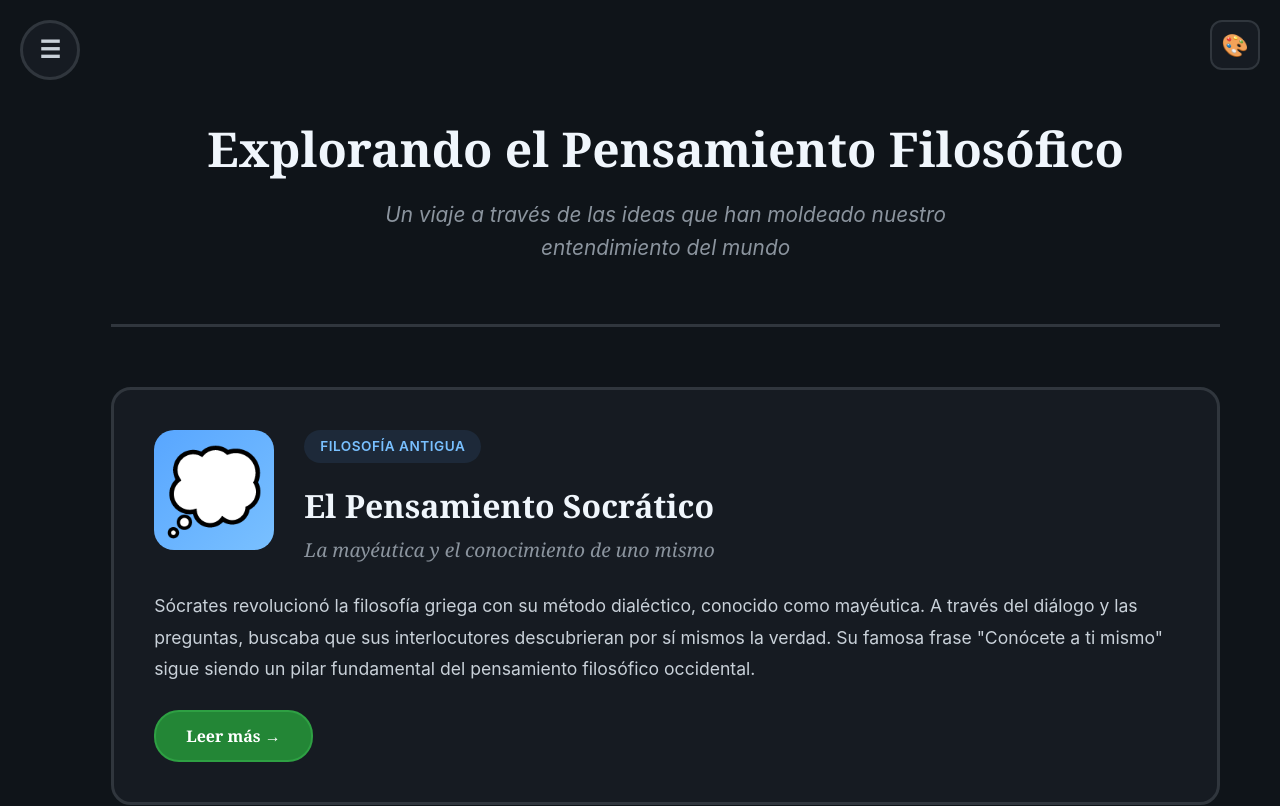
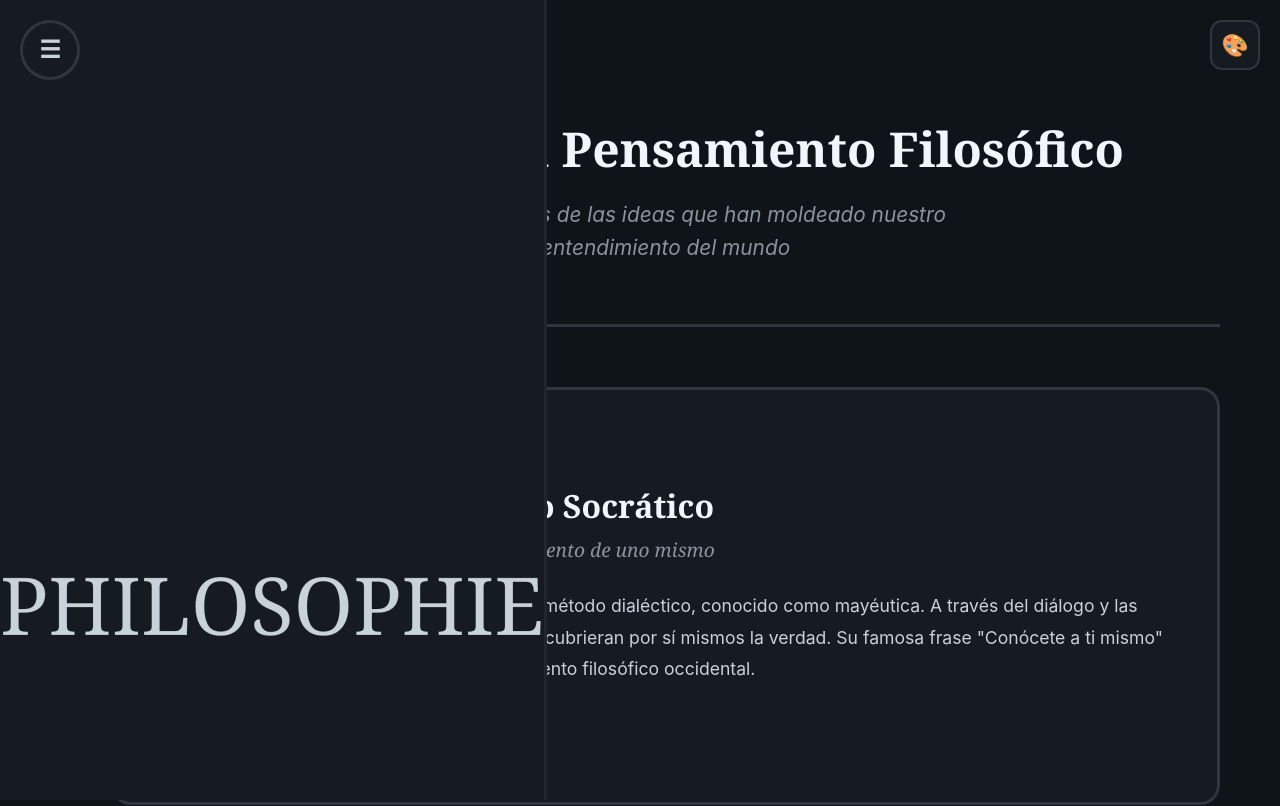
Before and after one commit to noxopio/philosophie, a Next.js app: page / in a window 1280 px wide. Shown: the top 806 px of the page. Built offline with nearby package versions, Linux system fonts and the light colour scheme.

Commit message:
feat: Text sidebar

```diff
--- a/app/components/FloatingMenu/FloatingMenu.tsx
+++ b/app/components/FloatingMenu/FloatingMenu.tsx
@@ -38,7 +38,7 @@ const FloatingMenu = () => {
                     >
                         <div className={styles.bookPages}>
                             <div className={styles.leftPage}>
-                                <h3>Philosophie</h3>
+                                <h3>Menu</h3>
                                 <ul className={styles.menuLinks}>
                                     {menuItems.map((item, index) => (
                                         <motion.li
--- /dev/null
+++ b/app/components/TextSidebar/TextSidebar.module.scss
@@ -0,0 +1,48 @@
+.sidebar {
+    position: fixed;
+    left: 0;
+    top: 0;
+    min-width: 100px;
+    height: 100vh;
+    background: var(--sidebar-bg);
+    border-right: 3px solid var(--sidebar-border);
+    overflow-y: auto;
+    z-index: 10;
+    box-shadow: 4px 0 12px var(--shadow);
+
+    &::-webkit-scrollbar {
+        width: 8px;
+    }
+
+    &::-webkit-scrollbar-track {
+        background: var(--scrollbar-track);
+    }
+
+    &::-webkit-scrollbar-thumb {
+        background: var(--scrollbar-thumb);
+        border-radius: 4px;
+
+        &:hover {
+            background: var(--scrollbar-thumb-hover);
+        }
+    }
+}
+
+
+.title {
+    margin-top: 100%;
+    font-size: 5rem;
+    writing-mode: sideways-lr;
+    text-orientation: upright;
+    text-shadow: 2px 2px 4px var(--sidebar-border);
+    text-shadow:
+        -3px -3px 4px var(--sidebar-border),
+        /* sombra superior-izquierda */
+        3px 3px 4px rgba(255, 255, 255, 0.85),
+        /* luz inferior-derecha */
+        0 10px 18px var(--shadow);
+    /* profundidad difusa */
+
+    /* contorno suave para separación del fondo */
+    -webkit-text-stroke: 0.5px rgba(0, 0, 0, 0.25);
+}
--- /dev/null
+++ b/app/components/TextSidebar/TextSidebar.tsx
@@ -0,0 +1,23 @@
+/* eslint-disable react/no-unescaped-entities */
+'use client';
+
+import React, { useState } from 'react';
+import { motion } from 'framer-motion';
+import styles from './TextSidebar.module.scss';
+
+const TextSidebar = () => {
+
+
+    return (
+        <>
+            <aside className={`${styles.sidebar}`}>
+                <h1 className={styles.title}>
+
+                    PHILOSOPHIE
+                </h1>
+            </aside>
+        </>
+    );
+};
+
+export { TextSidebar };
--- a/app/page.tsx
+++ b/app/page.tsx
@@ -2,12 +2,14 @@ import FloatingMenu from './components/FloatingMenu/FloatingMenu';
 import ThemeSelector from './components/Theme/ThemeSelector';
 // import { Sidebar } from './components/Sidebar/Sidebar';
 import MainContent from './components/MainContent/MainContent';
+import { TextSidebar } from './components/TextSidebar/TextSidebar';
 
 export default function Home() {
   return (
     <div>
       <FloatingMenu />
       <ThemeSelector />
+      <TextSidebar />
       {/* <Sidebar /> */}
       <MainContent />
     </div>
```
